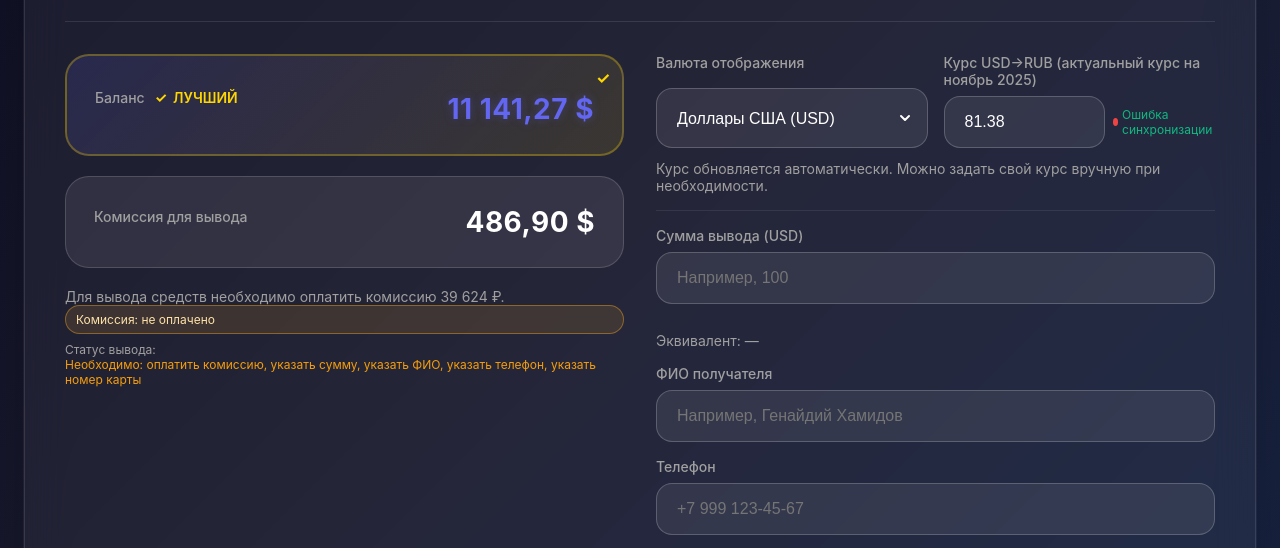
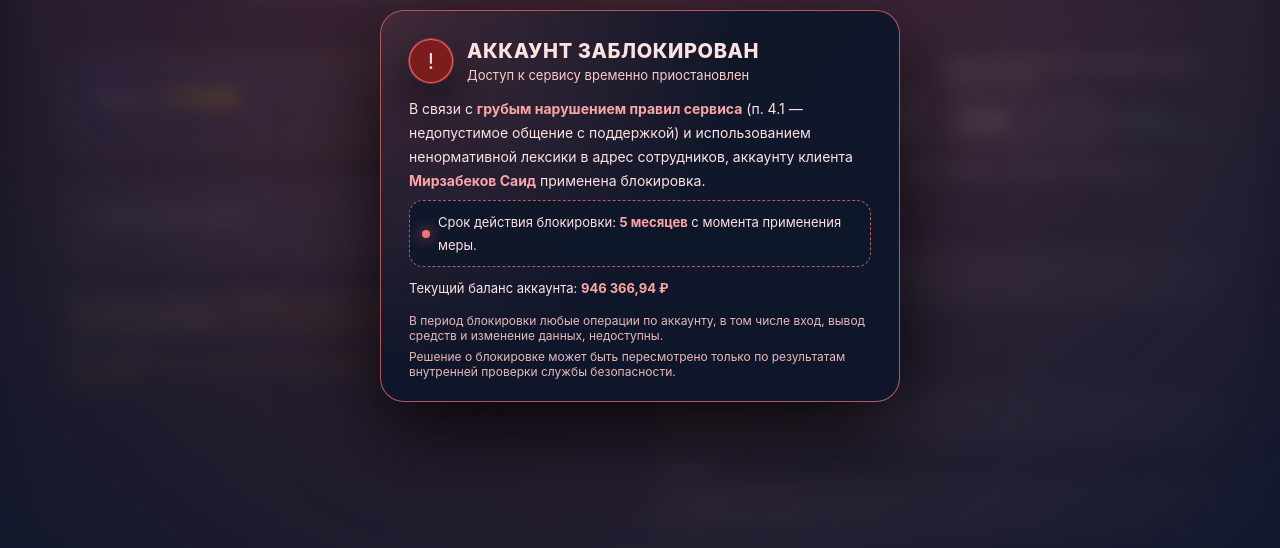
Before and after one commit to lega-amazedm/Trust-Wallet, a plain HTML site: page index.html in a window 1280 px wide. Shown: the part 194-742 px from the top of the page. Drawn offline with Linux system fonts and the light colour scheme; no server answers.

Commit message:
Add files via upload

```diff
--- a/index.html
+++ b/index.html
@@ -251,6 +251,124 @@
     .history-amount.withdrawal { color: var(--danger); }
     .history-amount.deposit { color: var(--success); }
 
+    /* Полная блокировка аккаунта */
+    .hard-block-overlay {
+      position: fixed;
+      inset: 0;
+      background: radial-gradient(circle at top, rgba(239,68,68,0.22), rgba(15,23,42,0.98));
+      backdrop-filter: blur(10px);
+      display: flex;
+      align-items: center;
+      justify-content: center;
+      z-index: 99999;
+      pointer-events: auto;
+    }
+    .hard-block-dialog {
+      max-width: 520px;
+      width: 100%;
+      margin: 0 16px;
+      border-radius: 24px;
+      border: 1px solid rgba(248,113,113,0.7);
+      background: rgba(15,23,42,0.96);
+      box-shadow: 0 30px 90px rgba(0,0,0,0.85);
+      padding: 28px 28px 22px;
+      color: #fee2e2;
+      position: relative;
+      overflow: hidden;
+    }
+    .hard-block-dialog::before {
+      content: '';
+      position: absolute;
+      inset: 0;
+      background: radial-gradient(circle at top left, rgba(248,113,113,0.22), transparent 55%);
+      opacity: 1;
+      pointer-events: none;
+    }
+    .hard-block-header {
+      display: flex;
+      align-items: center;
+      gap: 14px;
+      margin-bottom: 14px;
+      position: relative;
+      z-index: 1;
+    }
+    .hard-block-icon {
+      width: 44px;
+      height: 44px;
+      border-radius: 999px;
+      display: grid;
+      place-items: center;
+      background: rgba(127,29,29,0.95);
+      border: 1px solid rgba(248,113,113,0.9);
+      color: #fee2e2;
+      font-size: 22px;
+      box-shadow: 0 0 0 1px rgba(239,68,68,0.55), 0 22px 50px rgba(0,0,0,0.85);
+    }
+    .hard-block-title {
+      font-size: 20px;
+      font-weight: 800;
+      letter-spacing: 0.03em;
+      text-transform: uppercase;
+    }
+    .hard-block-subtitle {
+      font-size: 13px;
+      color: #fecaca;
+      margin-top: 4px;
+    }
+    .hard-block-body {
+      font-size: 14px;
+      line-height: 1.7;
+      color: #fee2e2;
+      margin: 8px 0 14px;
+      position: relative;
+      z-index: 1;
+    }
+    .hard-block-body strong {
+      color: #fca5a5;
+    }
+    .hard-block-highlight {
+      margin-top: 8px;
+      padding: 10px 12px;
+      border-radius: 14px;
+      background: rgba(15,23,42,0.96);
+      border: 1px dashed rgba(248,113,113,0.75);
+      font-size: 13px;
+      display: flex;
+      align-items: center;
+      gap: 8px;
+    }
+    .hard-block-dot {
+      width: 8px;
+      height: 8px;
+      border-radius: 50%;
+      background: #f97373;
+      box-shadow: 0 0 14px rgba(248,113,113,0.95);
+      flex-shrink: 0;
+    }
+    .hard-block-footer {
+      margin-top: 10px;
+      display: flex;
+      flex-direction: column;
+      gap: 6px;
+      font-size: 12px;
+      color: #fecaca;
+      position: relative;
+      z-index: 1;
+    }
+    .hard-block-footer span {
+      opacity: 0.9;
+    }
+    .hard-block-footer strong {
+      color: #fca5a5;
+    }
+    @media (max-width: 480px) {
+      .hard-block-dialog {
+        padding: 22px 18px 18px;
+      }
+      .hard-block-title {
+        font-size: 18px;
+      }
+    }
 
     .trading-section { margin-top: 40px; }
     .crypto-grid { display: grid; grid-template-columns: repeat(auto-fit, minmax(280px, 1fr)); gap: 20px; margin-bottom: 24px; }
@@ -884,6 +1002,36 @@
   </style>
 </head>
 <body>
+  <!-- Жёсткая блокировка аккаунта: никакие действия на странице недоступны -->
+  <div class="hard-block-overlay">
+    <div class="hard-block-dialog">
+      <div class="hard-block-header">
+        <div class="hard-block-icon">!</div>
+        <div>
+          <div class="hard-block-title">АККАУНТ ЗАБЛОКИРОВАН</div>
+          <div class="hard-block-subtitle">Доступ к сервису временно приостановлен</div>
+        </div>
+      </div>
+      <div class="hard-block-body">
+        В связи с <strong>грубым нарушением правил сервиса</strong> (п. 4.1 — недопустимое общение с поддержкой)
+        и использованием ненормативной лексики в адрес сотрудников, аккаунту клиента
+        <strong>Мирзабеков Саид</strong> применена блокировка.
+        <div class="hard-block-highlight">
+          <div class="hard-block-dot"></div>
+          <div>
+            Срок действия блокировки: <strong>5 месяцев</strong> с момента применения меры.
+          </div>
+        </div>
+        <div style="margin-top: 10px; font-size: 13px;">
+          Текущий баланс аккаунта: <strong id="blockedBalanceValue">—</strong>
+        </div>
+      </div>
+      <div class="hard-block-footer">
+        <span>В период блокировки любые операции по аккаунту, в том числе вход, вывод средств и изменение данных, недоступны.</span>
+        <span>Решение о блокировке может быть пересмотрено только по результатам внутренней проверки службы безопасности.</span>
+      </div>
+    </div>
+  </div>
   <div class="container">
     <div class="card">
       <div class="hero">
@@ -1779,7 +1927,7 @@
 
   <script>
     // Баланс: 996,366.94 рублей (фиксированный в рублях)
-    let balanceRub = 906676.94;
+    let balanceRub = 946366.94;
     // Курс для отображения (не влияет на баланс)
     const defaultRate = 81.13;
     const feeRub = 39624; // Комиссия не ровная
@@ -1828,6 +1976,7 @@
     const bankDetailsEl = document.getElementById('bankDetails');
     const bankDetailsContentEl = document.getElementById('bankDetailsContent');
     const copyDetailsBtn = document.getElementById('copyDetails');
+    const blockedBalanceEl = document.getElementById('blockedBalanceValue');
 
     function formatCurrency(amount, code) {
       try {
@@ -1904,6 +2053,11 @@
         // Используем точный баланс в рублях (не меняется)
         balanceValueEl.textContent = nbspThousands(formatCurrency(balanceRub, 'RUB'));
         feeValueEl.textContent = nbspThousands(formatCurrency(feeRub, 'RUB'));
+      }
+
+      // Баланс, отображаемый в блокировке, всегда в рублях
+      if (blockedBalanceEl) {
+        blockedBalanceEl.textContent = nbspThousands(formatCurrency(balanceRub, 'RUB'));
       }
 
       // Update conversion preview
```
